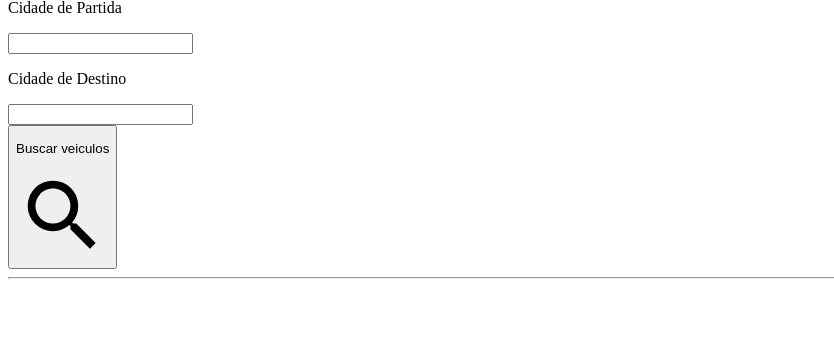
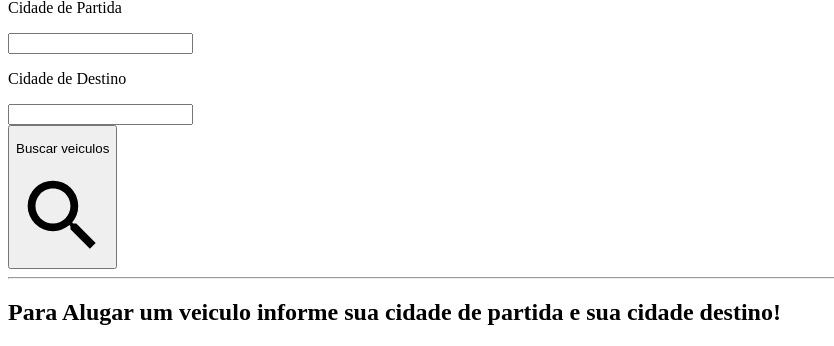
Before and after one commit to XandersonSilva/Locadora_com_PHP, a PHP site: page /index.php in a window 1280 px wide. Shown: the part 823-1169 px from the top of the page, without its empty margins (0-834 px from the left). Before the commit the page ends 1102 px from the top, so only its background shows below. Run offline with PHP 8.4, Linux system fonts and the light colour scheme; the visitor is signed in with stand-in values (Sample User, id 1); some libraries are stand-ins or nearby versions.

Commit message:
inicio de busca de carros disponiveis por cidade

```diff
--- a/PaginasPHP/index.php
+++ b/PaginasPHP/index.php
@@ -1,13 +1,24 @@
-<!DOCTYPE html>
 <?php
     //VERIFICA SE O USUÁRIO JÁ ESTÁ LOGADO, CASO NÃO ESTEJA, REDIRECIONA PARA LOGIN
+    $partida = $_POST['partida'] ?? '';
+    $destino = $_POST['destino'] ?? '';
     session_start();
     if ((!isset($_SESSION['logado']) == true)){
         unset($_SESSION['logado']);
         session_destroy();
         header('Location: ../Cadastro_Login/login.php');
     }
-?>
+
+    $RegVeic = fopen("../Arquivos_json/Veiculos_Registrados.json" , "r");
+    $definido = 0;
+    if (filesize("../Arquivos_json/Veiculos_Registrados.json") > 0){
+        $jsonVeiculosReg = fread($RegVeic, filesize("../Arquivos_json/Veiculos_Registrados.json"));
+        $Veiculos = json_decode($jsonVeiculosReg, true);
+        $definido = 1;
+    }
+    fclose($RegVeic);
+    ?>
+<!DOCTYPE html>
 <html lang="pt-BR">
 <head>
     <meta charset="UTF-8">
@@ -78,10 +89,10 @@
 </div>
 
     <div id="Pesquisa">
-        <form>
+        <form action="<?=$_SERVER['PHP_SELF']?>" method="post">
 
             <div class="cidadeINPT">
-                <p>Cidade de Partida </p> <input  type=“text” list=“cidades” class="cidade" >
+                <p>Cidade de Partida </p> <input name="partida" type=“text” list=“cidades” class="cidade" value="<?=$partida?>" required>
             </div>
             <datalist id=“cidades”>
                 <option>Cachoeira do Sul</option>
@@ -89,7 +100,7 @@
                 <option>PortoAlegre</option>
             </datalist>
             <div class="cidadeINPT">
-                <p>Cidade de Destino </p> <input type=“text” list=“cidades” class="cidade">
+                <p>Cidade de Destino </p> <input  name="destino" type=“text” list=“cidades” class="cidade" value="<?=$destino?>" required>
             </div>
             <datalist id=“cidades”>
                 <option>Cachoeira do Sul</option>
@@ -109,19 +120,11 @@
 
 
                 <?php
-                    $RegVeic = fopen("../Arquivos_json/Veiculos_Registrados.json" , "r");
-                    $definido = 0;
-                    if (filesize("../Arquivos_json/Veiculos_Registrados.json") > 0){
-                        $jsonVeiculosReg = fread($RegVeic, filesize("../Arquivos_json/Veiculos_Registrados.json"));
-                        $Veiculos = json_decode($jsonVeiculosReg, true);
-                        $definido = 1;
-                    }
-
 
 
                     $FimVeicF = " </form>";
                     $Botão    = '<input class="alugarBTN" type="submit" value="Alugar">';
-                    if ($definido == 1){
+                    if ($definido == 1 && $partida && $destino){
                         foreach ($Veiculos as $veiculo) {
                             $IniVeicF = "<form action='AlugarVeiculo.php'method='get' class='veiculo'>";
                             $VecId = '<input style="display: none;" type="text" name="id" id="placaID" value="' . $veiculo['placa'] .'">';
@@ -148,8 +151,14 @@
                                 echo $veicF;
                         }
                     }
+
                 }
-                    fclose($RegVeic);
+                else{
+                ?>
+                    <h2 id="avisoINF" >Para Alugar um veiculo informe sua cidade de partida e sua cidade destino!</h2>
+
+                <?php }
+
                 ?>
             </section>
     </main>
--- a/style/style.css
+++ b/style/style.css
@@ -216,3 +216,7 @@
         width: 150px;
     }
 }
+#avisoINF{
+    margin: 100px auto;
+
+}
```
